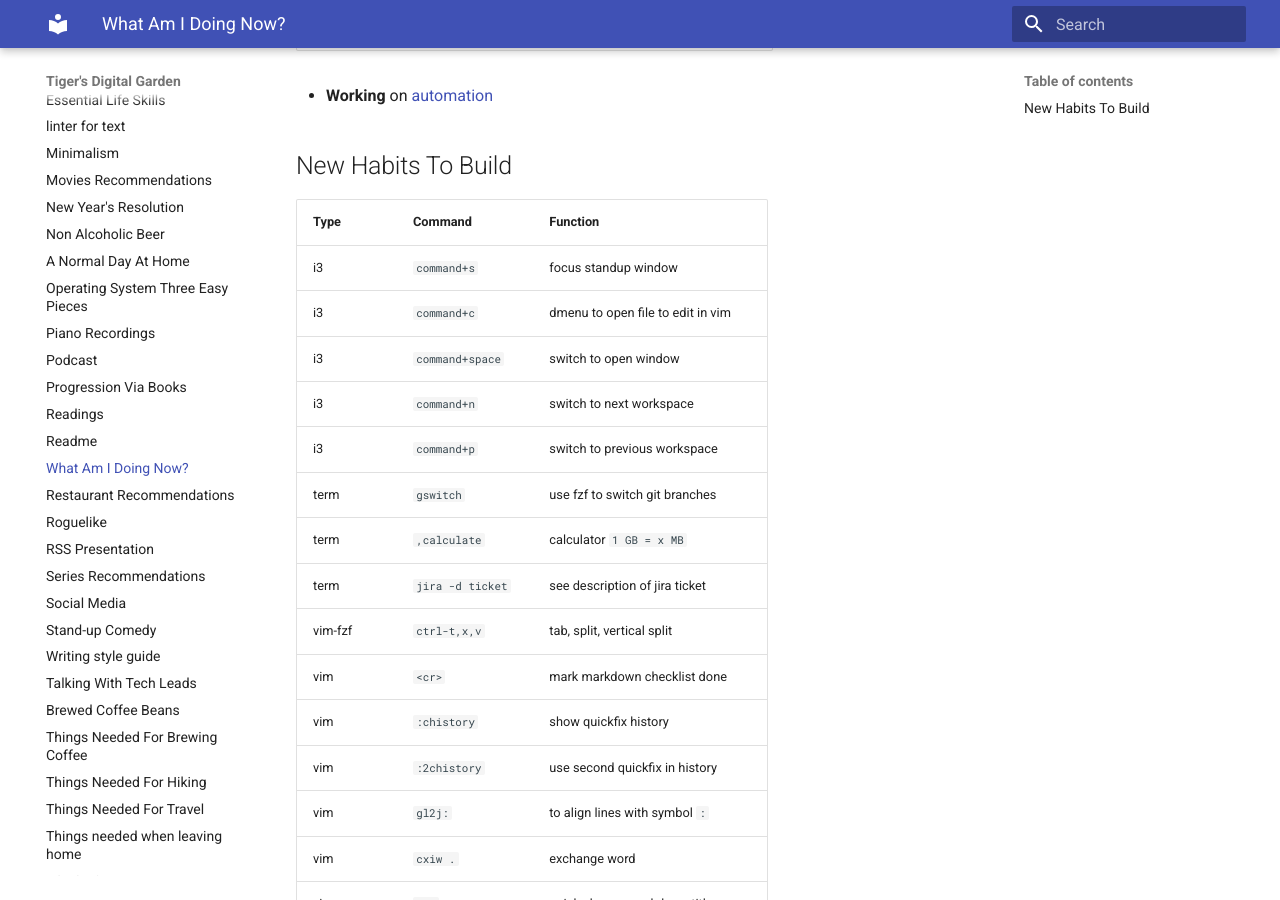
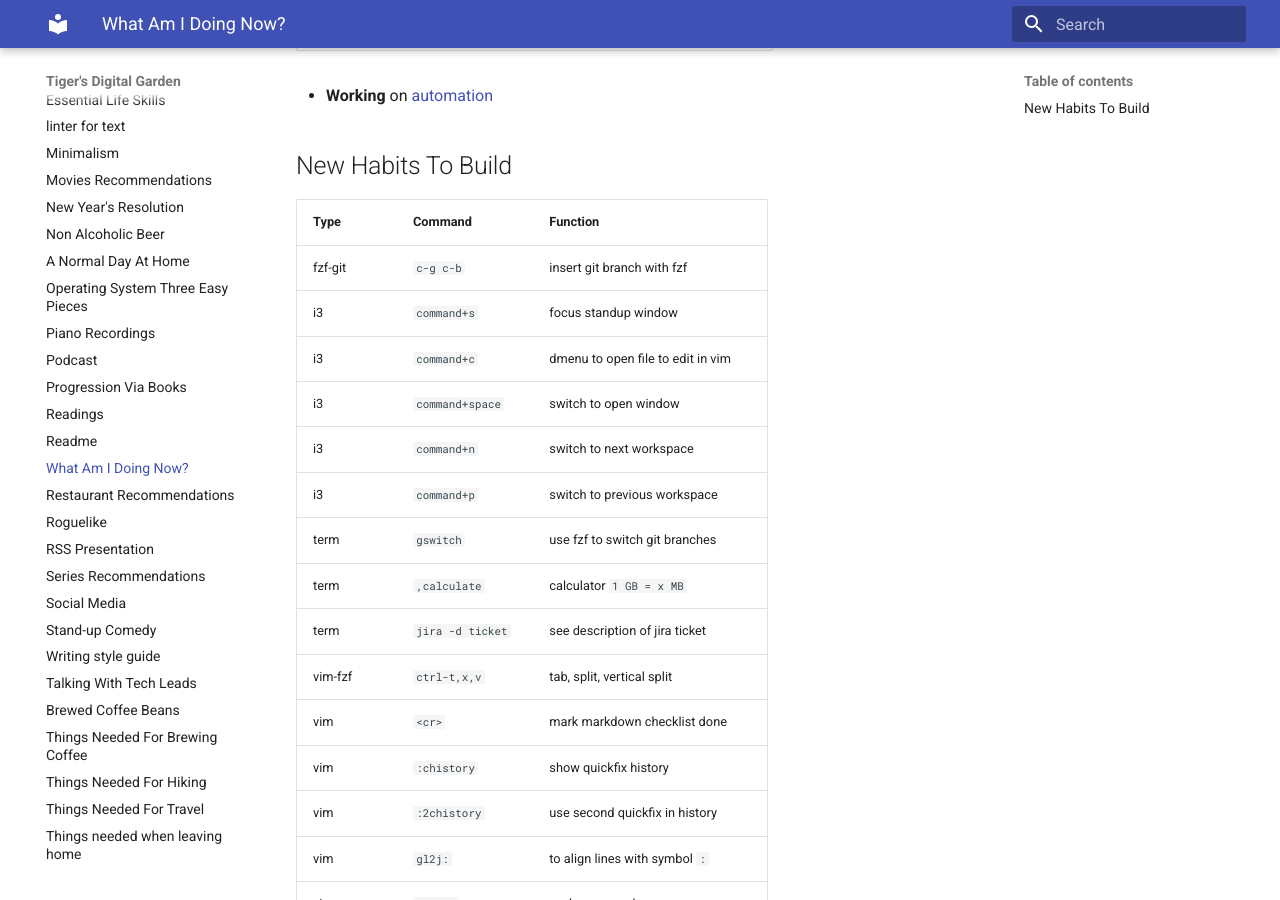
Before and after one commit to ynotstartups/notes, an MkDocs documentation site: the page built from notes/reminders.md, in a window 1280 px wide and 900 px high, scrolled down 357 px. Built offline with MkDocs 1.6.1 and Material for MkDocs 9.7.7, drawn with Linux system fonts in a browser that asks for light colours.

Commit message:
add fzf git

```diff
--- a/notes/reminders.md
+++ b/notes/reminders.md
@@ -13,6 +13,7 @@
 
 | Type     | Command           | Function                           |
 | -------- | ----------------- | ---------------------------------- |
+| fzf-git  | `c-g c-b`         | insert git branch with fzf         |
 | i3       | `command+s`       | focus standup window               |
 | i3       | `command+c`       | dmenu to open file to edit in vim  |
 | i3       | `command+space`   | switch to open window              |
```
